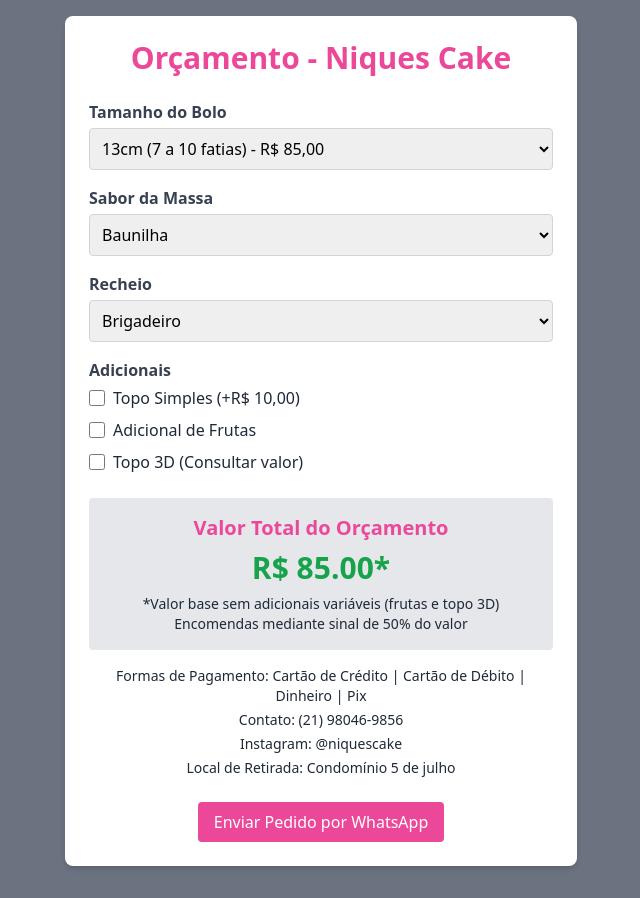
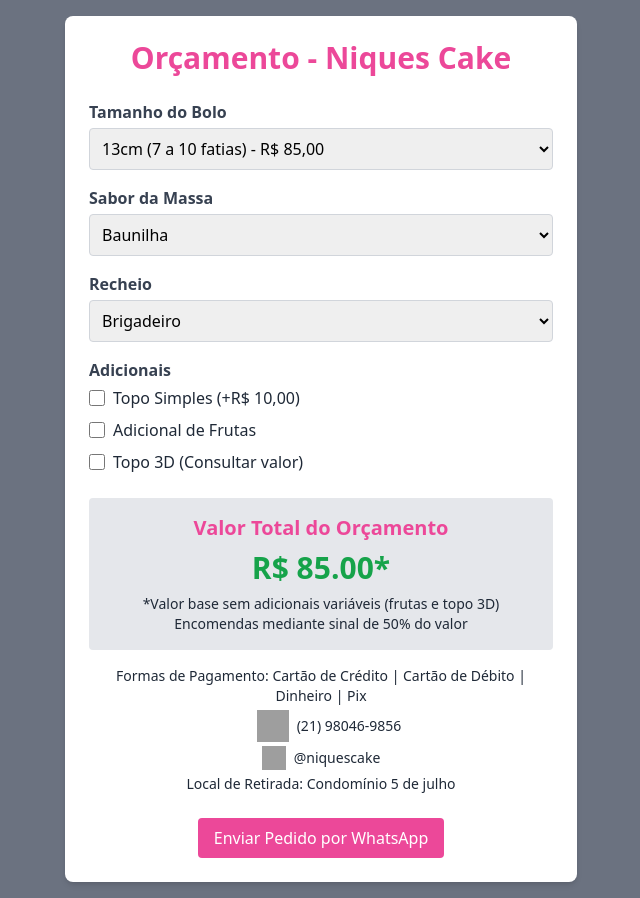
Before and after one commit to andersonjorgeg/niques-cake, a website: page index.html in a window 1280 px wide. Shown: the whole page, without its empty margins (319-959 px from the left). Drawn offline with nearby package versions, Linux system fonts and the light colour scheme; grey boxes are pictures that could not be loaded.

Commit message:
Adicionada logo do Instagram e do whatsapp com link para o perfil da empresa

```diff
--- a/index.html
+++ b/index.html
@@ -1,5 +1,6 @@
 <!DOCTYPE html>
 <html lang="pt-BR">
+
 <head>
   <meta charset="UTF-8" />
   <meta name="viewport" content="width=device-width, initial-scale=1.0" />
@@ -7,6 +8,7 @@
   <!-- CDN do Tailwind CSS -->
   <script src="https://cdn.tailwindcss.com"></script>
 </head>
+
 <body class="bg-gray-500 p-4">
   <div class="max-w-lg mx-auto bg-white rounded-lg shadow-md p-6">
     <!-- Cabeçalho -->
@@ -19,7 +21,8 @@
       <!-- Tamanho do Bolo -->
       <div>
         <label for="size" class="block font-semibold mb-1 text-gray-700">Tamanho do Bolo</label>
-        <select id="size" name="size" class="w-full p-2 border border-gray-300 rounded focus:outline-none focus:ring-2 focus:ring-pink-500">
+        <select id="size" name="size"
+          class="w-full p-2 border border-gray-300 rounded focus:outline-none focus:ring-2 focus:ring-pink-500">
           <option value="13cm">13cm (7 a 10 fatias) - R$ 85,00</option>
           <option value="15cm">15cm (10 a 15 fatias) - R$ 160,00</option>
           <option value="20cm">20cm (20 a 25 fatias) - R$ 180,00</option>
@@ -31,7 +34,8 @@
       <!-- Sabor da Massa -->
       <div>
         <label for="flavor" class="block font-semibold mb-1 text-gray-700">Sabor da Massa</label>
-        <select id="flavor" name="flavor" class="w-full p-2 border border-gray-300 rounded focus:outline-none focus:ring-2 focus:ring-pink-500">
+        <select id="flavor" name="flavor"
+          class="w-full p-2 border border-gray-300 rounded focus:outline-none focus:ring-2 focus:ring-pink-500">
           <option value="baunilha">Baunilha</option>
           <option value="chocolate">Chocolate</option>
           <option value="red_velvet">Red Velvet</option>
@@ -41,7 +45,8 @@
       <!-- Recheio -->
       <div>
         <label for="filling" class="block font-semibold mb-1 text-gray-700">Recheio</label>
-        <select id="filling" name="filling" class="w-full p-2 border border-gray-300 rounded focus:outline-none focus:ring-2 focus:ring-pink-500">
+        <select id="filling" name="filling"
+          class="w-full p-2 border border-gray-300 rounded focus:outline-none focus:ring-2 focus:ring-pink-500">
           <option value="brigadeiro">Brigadeiro</option>
           <option value="beijinho">Beijinho</option>
           <option value="creme_branco">Creme Branco</option>
@@ -59,7 +64,8 @@
         <span class="block font-semibold mb-1 text-gray-700">Adicionais</span>
         <div class="space-y-2">
           <div class="flex items-center">
-            <input type="checkbox" id="topoSimples" name="topoSimples" class="h-4 w-4 text-pink-500 border-gray-300 rounded" />
+            <input type="checkbox" id="topoSimples" name="topoSimples"
+              class="h-4 w-4 text-pink-500 border-gray-300 rounded" />
             <label for="topoSimples" class="ml-2 text-gray-800">Topo Simples (+R$ 10,00)</label>
           </div>
           <div class="flex items-center">
@@ -75,19 +81,24 @@
     </form>
 
     <!-- Alerta para Adicional de Frutas (inicia oculto) -->
-    <div id="alertFrutas" class="hidden flex items-center bg-yellow-100 border border-yellow-300 text-yellow-800 p-3 rounded mt-4">
+    <div id="alertFrutas"
+      class="hidden flex items-center bg-yellow-100 border border-yellow-300 text-yellow-800 p-3 rounded mt-4">
       <svg class="h-5 w-5 mr-2" fill="currentColor" viewBox="0 0 16 16">
-        <path d="M8 1a7 7 0 1 1 0 14A7 7 0 0 1 8 1zm.93 10.588-1 4a.5.5 0 0 1-.95 0l-1-4a.5.5 0 0 1 .47-.652h2.06a.5.5 0 0 1 .47.652zM8 4a.905.905 0 1 0 0 1.81A.905.905 0 0 0 8 4z"/>
+        <path
+          d="M8 1a7 7 0 1 1 0 14A7 7 0 0 1 8 1zm.93 10.588-1 4a.5.5 0 0 1-.95 0l-1-4a.5.5 0 0 1 .47-.652h2.06a.5.5 0 0 1 .47.652zM8 4a.905.905 0 1 0 0 1.81A.905.905 0 0 0 8 4z" />
       </svg>
       <p class="text-sm">O valor do adicional de frutas será calculado conforme o tamanho do bolo desejado.</p>
     </div>
 
     <!-- Alerta para Topo 3D (inicia oculto) -->
-    <div id="alertTopo3d" class="hidden flex items-center bg-yellow-100 border border-yellow-300 text-yellow-800 p-3 rounded mt-4">
+    <div id="alertTopo3d"
+      class="hidden flex items-center bg-yellow-100 border border-yellow-300 text-yellow-800 p-3 rounded mt-4">
       <svg class="h-5 w-5 mr-2" fill="currentColor" viewBox="0 0 16 16">
-        <path d="M8 1a7 7 0 1 1 0 14A7 7 0 0 1 8 1zm.93 10.588-1 4a.5.5 0 0 1-.95 0l-1-4a.5.5 0 0 1 .47-.652h2.06a.5.5 0 0 1 .47.652zM8 4a.905.905 0 1 0 0 1.81A.905.905 0 0 0 8 4z"/>
+        <path
+          d="M8 1a7 7 0 1 1 0 14A7 7 0 0 1 8 1zm.93 10.588-1 4a.5.5 0 0 1-.95 0l-1-4a.5.5 0 0 1 .47-.652h2.06a.5.5 0 0 1 .47.652zM8 4a.905.905 0 1 0 0 1.81A.905.905 0 0 0 8 4z" />
       </svg>
-      <p class="text-sm">O valor do Topo 3D é personalizado conforme a complexidade da decoração. Por favor, entre em contato para uma cotação detalhada.</p>
+      <p class="text-sm">O valor do Topo 3D é personalizado conforme a complexidade da decoração. Por favor, entre em
+        contato para uma cotação detalhada.</p>
     </div>
 
     <!-- Seção do Valor Total -->
@@ -101,14 +112,31 @@
     <!-- Informações de Contato -->
     <div class="text-center text-gray-800 text-sm mt-4 space-y-1">
       <p>Formas de Pagamento: Cartão de Crédito | Cartão de Débito | Dinheiro | Pix</p>
-      <p>Contato: (21) 98046-9856</p>
-      <p>Instagram: @niquescake</p>
+      <!-- <p>Contato: (21) 98046-9856</p> -->
+      <!-- Adicionar logo do whatsapp -->
+      <a href="https://wa.me/5521980469856" target="_blank"
+        class="flex justify-center items-center gap-2 ml-4">
+        <img src="https://upload.wikimedia.org/wikipedia/commons/6/6b/WhatsApp.svg" alt="WhatsApp"
+          class="h-8 w-8 ">
+        <p>(21) 98046-9856</p>
+      </a>
+
+      <!-- Adicionar logo do Instagram -->
+      <a href="https://www.instagram.com/niquescake" target="_blank"
+        class="flex justify-center items-center gap-2">
+        <img src="https://upload.wikimedia.org/wikipedia/commons/a/a5/Instagram_icon.png" alt="Instagram"
+          class="h-6 w-6">
+        <p>@niquescake</p>
+      </a>
+
       <p>Local de Retirada: Condomínio 5 de julho</p>
+
     </div>
 
     <!-- Botão para enviar pedido via WhatsApp -->
     <div class="mt-6 text-center">
-      <button id="sendOrder" class="bg-pink-500 text-white px-4 py-2 rounded hover:bg-pink-600 focus:outline-none focus:ring-2 focus:ring-pink-500">
+      <button id="sendOrder"
+        class="bg-pink-500 text-white px-4 py-2 rounded hover:bg-pink-600 focus:outline-none focus:ring-2 focus:ring-pink-500">
         Enviar Pedido por WhatsApp
       </button>
     </div>
@@ -213,13 +241,13 @@
     // Quando o DOM estiver carregado
     document.addEventListener("DOMContentLoaded", () => {
       // Listener para mudança de recheio
-    document.getElementById('filling').addEventListener('change', function(e) {
+      document.getElementById('filling').addEventListener('change', function (e) {
         formData.filling = e.target.value; // Atualiza estado
         atualizarEstadoFrutas();          // Atualiza interface
       });
 
       // Listener para checkbox de frutas
-    document.getElementById('frutas').addEventListener('change', function() {
+      document.getElementById('frutas').addEventListener('change', function () {
         // Só permite alteração se não for recheio que exige frutas
         if (!CONFIG.RECHEIOS_COM_FRUTAS.includes(formData.filling)) {
           formData.extras.frutas = this.checked;
@@ -227,13 +255,13 @@
       });
 
       // Listener para checkbox de topo simples
-    document.getElementById('topoSimples').addEventListener('change', function() {
+      document.getElementById('topoSimples').addEventListener('change', function () {
         formData.extras.topoSimples = this.checked;
         atualizarTotal();
       });
 
       // Listener para checkbox de topo 3D
-    document.getElementById('topo3d').addEventListener('change', function() {
+      document.getElementById('topo3d').addEventListener('change', function () {
         formData.extras.topo3d = this.checked;
         atualizarEstadoTopo3d();
       });
@@ -256,4 +284,5 @@
     });
   </script>
 </body>
+
 </html>
```
Lines whose indentation alone changed are shown as unchanged.
